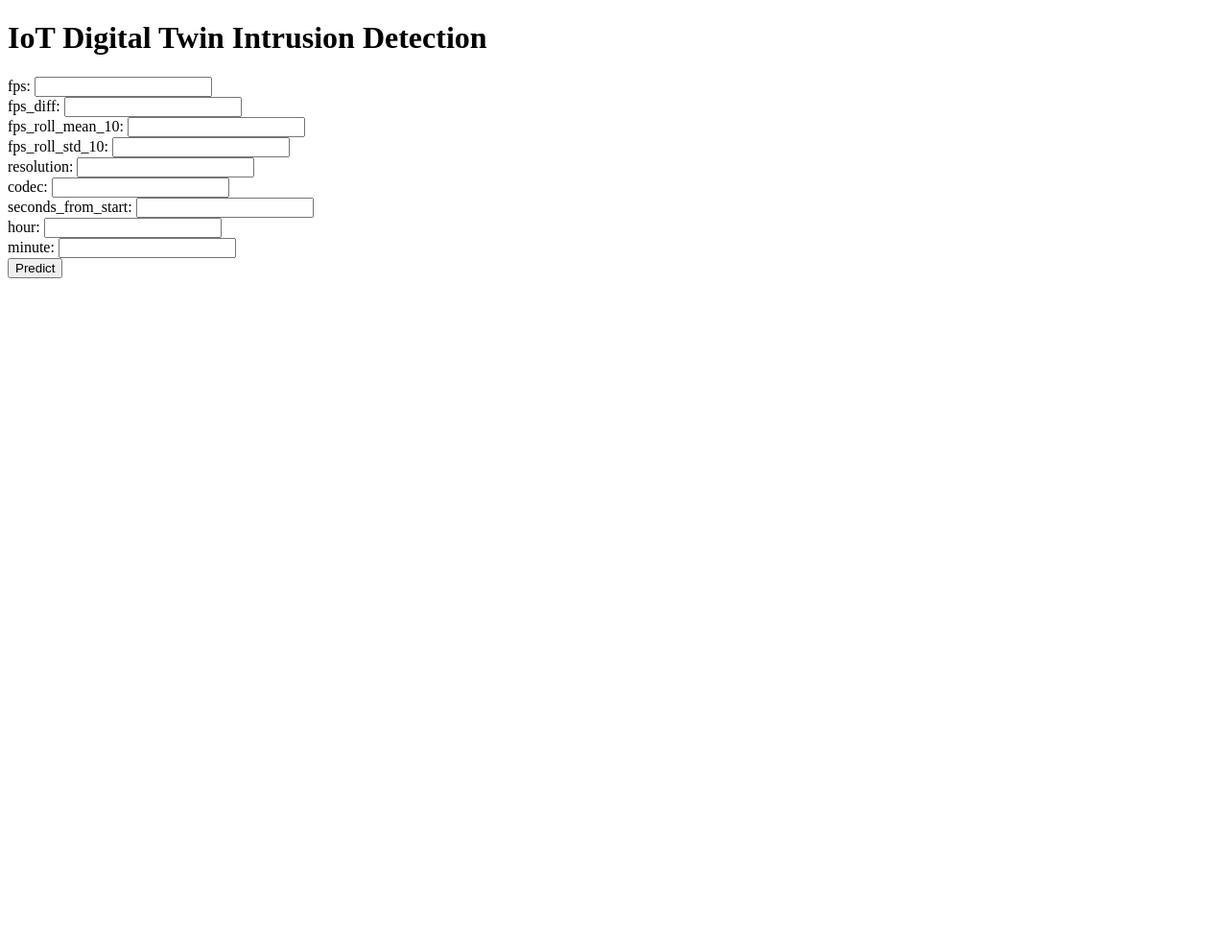
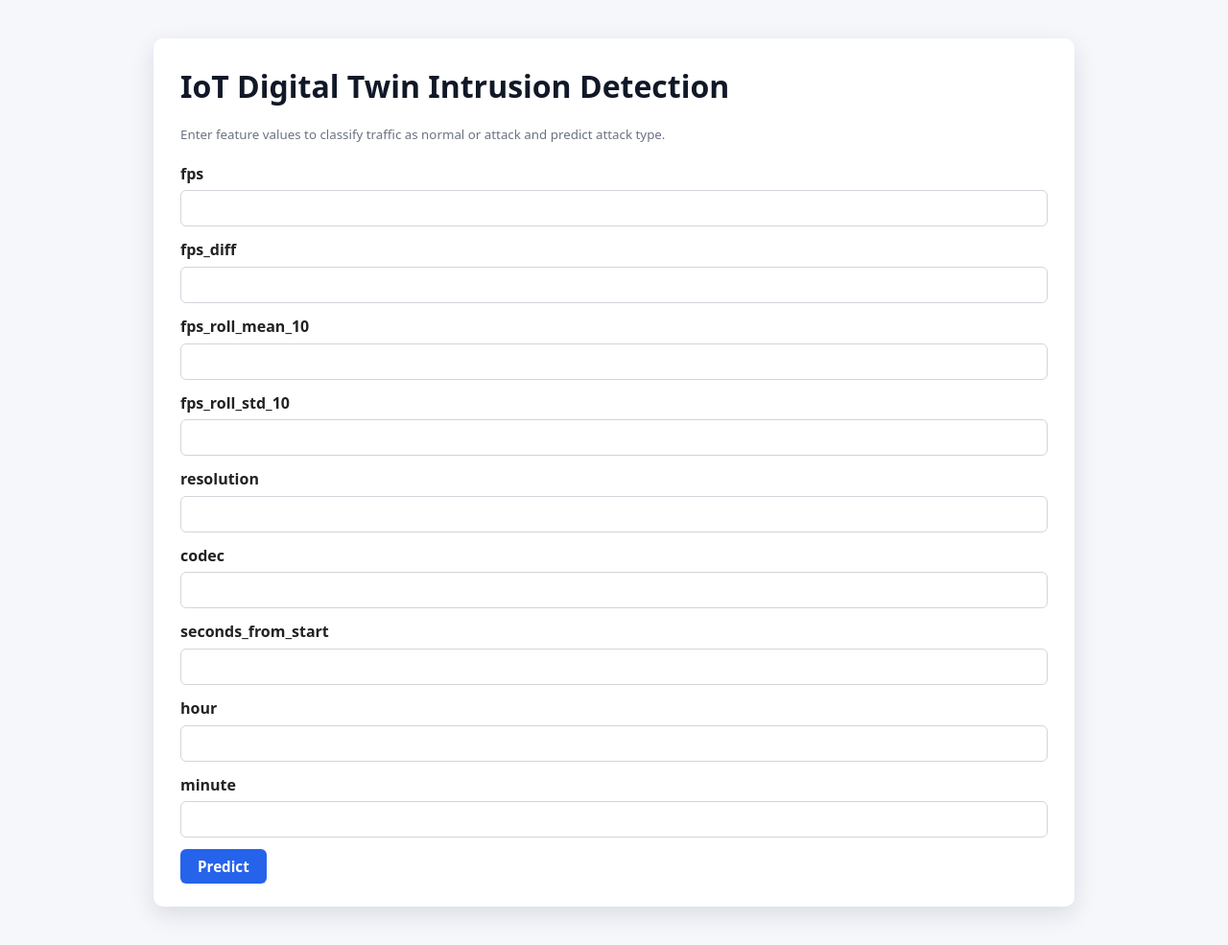
Before and after one commit to ANASITO15/DL-project, a Flask app: page / in a window 1280 px wide. Shown: the whole page at 96% size. Before the commit the page ends 290 px from the top, so only its background shows below. Run offline with Flask 3, Linux system fonts and the light colour scheme; parts of the project's set-up code (start-up, migrations or seed data) failed here and were passed over.

Commit message:
Css added

```diff
--- /dev/null
+++ b/static/style.css
@@ -0,0 +1,131 @@
+/* Basic reset */
+* {
+    box-sizing: border-box;
+    margin: 0;
+    padding: 0;
+    font-family: system-ui, -apple-system, BlinkMacSystemFont, "Segoe UI", sans-serif;
+}
+
+/* Page layout */
+body {
+    background-color: #f5f7fb;
+    color: #222;
+    line-height: 1.6;
+}
+
+.container {
+    max-width: 960px;
+    margin: 40px auto;
+    padding: 24px 28px;
+    background: #ffffff;
+    border-radius: 10px;
+    box-shadow: 0 8px 24px rgba(15, 23, 42, 0.12);
+}
+
+/* Headings */
+h1 {
+    font-size: 2rem;
+    margin-bottom: 12px;
+    color: #111827;
+}
+
+h2, h3 {
+    margin-top: 20px;
+    margin-bottom: 8px;
+    color: #111827;
+}
+
+/* Form */
+form {
+    margin-top: 16px;
+}
+
+.form-row {
+    display: flex;
+    flex-direction: column;
+    margin-bottom: 12px;
+}
+
+.form-row label {
+    font-weight: 600;
+    margin-bottom: 4px;
+}
+
+.form-row input,
+.form-row select {
+    padding: 8px 10px;
+    border-radius: 6px;
+    border: 1px solid #d1d5db;
+    font-size: 0.95rem;
+    transition: border-color 0.15s ease, box-shadow 0.15s ease;
+}
+
+.form-row input:focus,
+.form-row select:focus {
+    outline: none;
+    border-color: #2563eb;
+    box-shadow: 0 0 0 1px #2563eb33;
+}
+
+/* Buttons */
+button,
+.btn {
+    display: inline-block;
+    padding: 8px 18px;
+    border-radius: 6px;
+    border: none;
+    cursor: pointer;
+    background-color: #2563eb;
+    color: #ffffff;
+    font-weight: 600;
+    font-size: 0.95rem;
+    text-decoration: none;
+    transition: background-color 0.15s ease, transform 0.05s ease;
+}
+
+button:hover,
+.btn:hover {
+    background-color: #1d4ed8;
+}
+
+button:active,
+.btn:active {
+    transform: scale(0.98);
+}
+
+/* Lists and result blocks */
+ul {
+    margin-left: 18px;
+    margin-top: 6px;
+}
+
+.result-block {
+    margin-top: 16px;
+    padding: 12px 14px;
+    border-radius: 8px;
+    background-color: #eff6ff;
+    border: 1px solid #bfdbfe;
+}
+
+.result-label-normal {
+    color: #059669;
+    font-weight: 700;
+}
+
+.result-label-attack {
+    color: #dc2626;
+    font-weight: 700;
+}
+
+/* Small text */
+small {
+    color: #6b7280;
+}
+
+/* Responsive */
+@media (max-width: 640px) {
+    .container {
+        margin: 16px;
+        padding: 18px 16px;
+    }
+}
--- a/templates/index.html
+++ b/templates/index.html
@@ -3,17 +3,22 @@
 <head>
     <meta charset="utf-8">
     <title>IoT Digital Twin IDS</title>
+    <link rel="stylesheet" href="{{ url_for('static', filename='style.css') }}">
 </head>
 <body>
+    <div class="container">
         <h1>IoT Digital Twin Intrusion Detection</h1>
+        <p><small>Enter feature values to classify traffic as normal or attack and predict attack type.</small></p>
+
         <form action="/predict" method="post">
             {% for col in feature_cols %}
-            <div>
-                <label>{{ col }}:</label>
-                <input type="text" name="{{ col }}" required>
+                <div class="form-row">
+                    <label for="{{ col }}">{{ col }}</label>
+                    <input type="text" id="{{ col }}" name="{{ col }}" required>
                 </div>
             {% endfor %}
             <button type="submit">Predict</button>
         </form>
+    </div>
 </body>
 </html>
```
Also changed, not shown: templates/result.html (+18 -4 lines). Lines whose indentation alone changed are shown as unchanged.
